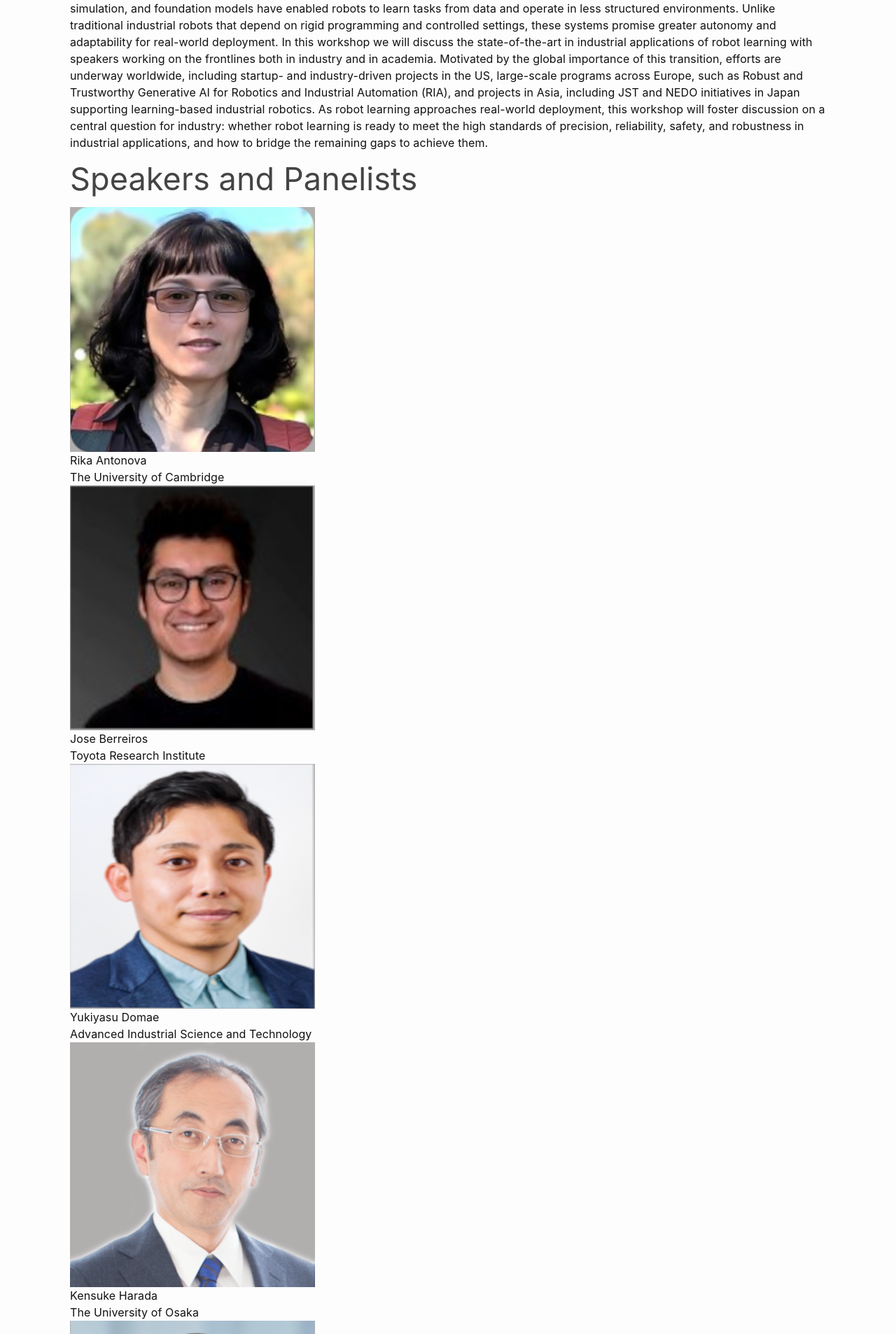
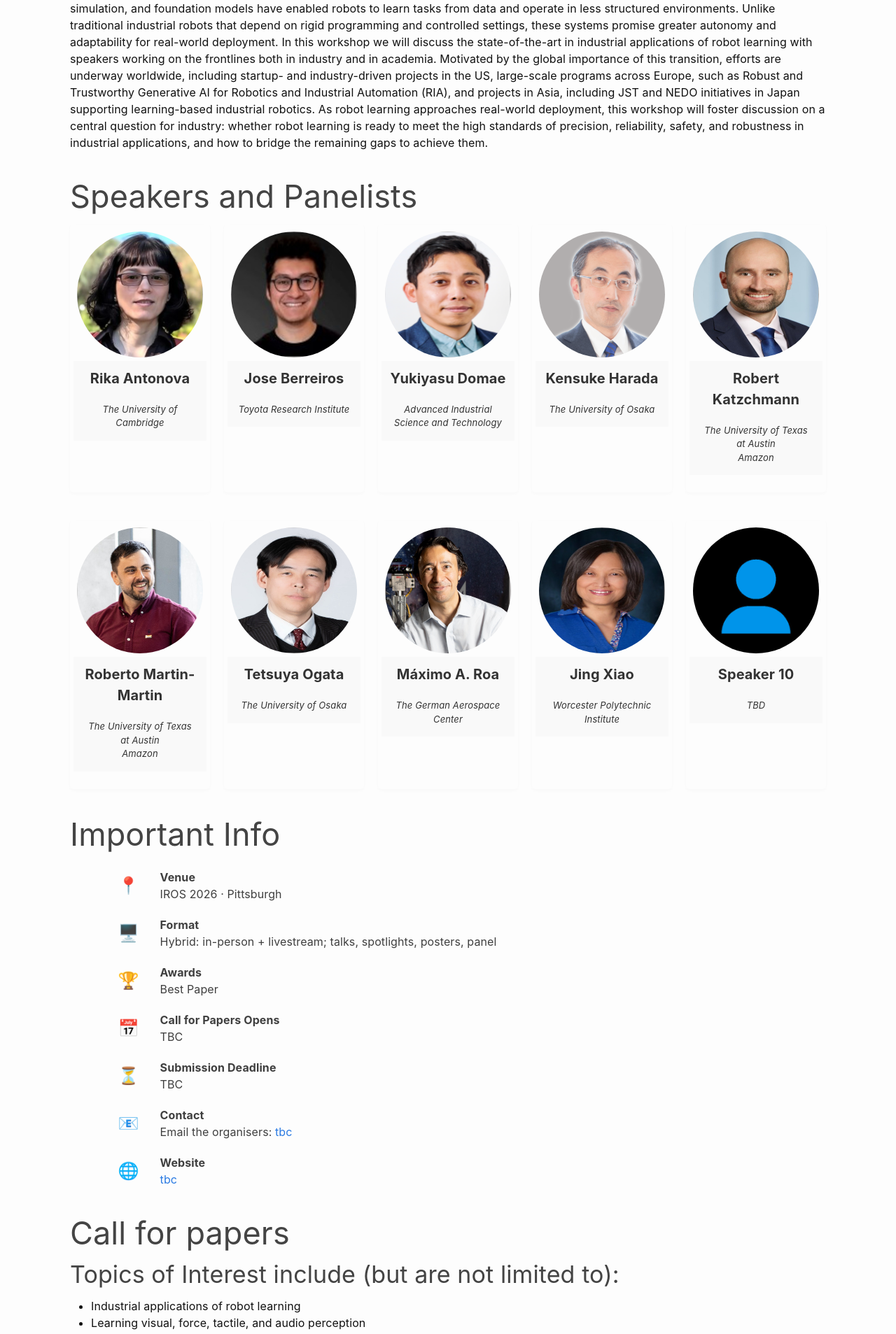
Before and after one commit to aistairc/IROS2026-workshop, a Jekyll site: the page built from index.md, in a window 1280 px wide. Shown: the part 673-2580 px from the top of the page at 70% size. Built offline with Jekyll 4.4.1, drawn with Linux system fonts in a browser that asks for light colours.

Commit message:
Add styles for gallery and card components
previous one didn't load

```diff
--- a/_sass/minima/custom-variables.scss
+++ b/_sass/minima/custom-variables.scss
@@ -1 +1,57 @@
-// Placeholder to allow overriding predefined variables smoothly.
+/// Placeholder to allow overriding predefined variables smoothly.
+.people-pic {
+  max-width: 200px;
+  max-height: 200px;
+  border-radius: 75%;
+  padding: 0;
+}
+
+.gallery-container {
+  display: grid;
+  /* Creates responsive columns: at least 200px wide, sharing available space equally */
+  grid-template-columns: repeat(auto-fill, minmax(200px, 1fr));
+  gap: 20px; /* Provides spacing between grid items */
+  list-style: none; /* Removes default list styling if using <ul><li> */
+  margin: 0;
+  padding: 0;
+}
+
+.card {
+  /* Ensure no default border is present */
+  border: none;
+  border-radius: 5px;
+  /* Optional: add a subtle shadow or background for visual separation if desired */
+  box-shadow: 0 2px 4px rgb(248, 248, 248);
+  overflow: hidden; /* Ensures image corners respect the border-radius */
+  padding: 5px;
+}
+
+.card img {
+  max-width: 190px; /* Image takes the full width of the card */
+  max-height: 190px; /* Maintains aspect ratio */
+  border-radius: 75%; /* Removes extra space below the image */
+  padding: 5px;
+}
+
+.card-text {
+  padding: 10px; /* Space around the text */
+  padding-bottom: 5px;
+  text-align: center; /* Centers the text */
+  background-color: #f9f9f9; /* Optional: adds a background to the text area */
+  color: #333;
+  font-weight: bold;
+  font-size: 20px;
+}
+ .card-affil{
+    padding: 15px; /* Space around the text */
+    margin-bottom: 20px;
+    text-align: center; /* Centers the text */
+    background-color: #f9f9f9; /* Optional: adds a background to the text area */
+    color: #333;
+    font-style: italic;
+    font-size: small;
+ }
+
+ .spacing_style{
+    margin-bottom: 40px;
+ }
```
